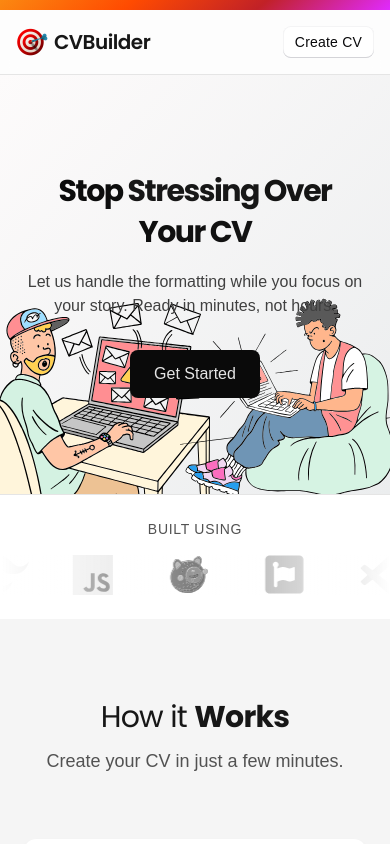
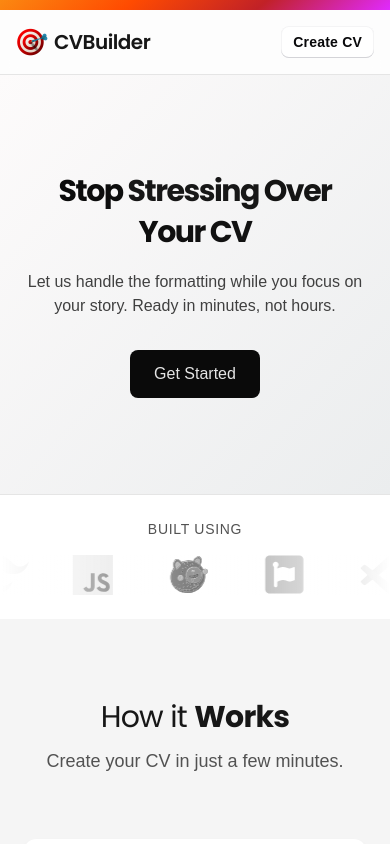
Before and after one commit to khantzawphyo/odin-react-cv, a React (Vite) app: page / in a window 390 px wide. Shown: the top 844 px of the page. Built offline with nearby package versions, Linux system fonts and the light colour scheme; a web font is replaced by a local one.

Commit message:
Add reusable Button component and minor ui changes

```diff
--- a/src/components/Header.jsx
+++ b/src/components/Header.jsx
@@ -1,6 +1,6 @@
-// components/Header.jsx
+import { toast } from "sonner";
+import { Button } from "./ui";
 import { Link, useLocation } from "react-router";
-import { toast } from "sonner";
 import usePrintStore from "@stores/usePrintStore";
 import LogoImage from "@assets/logo.png";
 
@@ -10,9 +10,6 @@ const Header = () => {
 
   const isTemplateSelectPage = location.pathname === "/create";
   const isEditorPage = location.pathname === "/editor";
-
-  const buttonClasses =
-    "group h-8 cursor-pointer rounded-lg bg-white px-3 text-sm leading-8 text-zinc-950 shadow-[0_-1px_0_0px_#d4d4d8_inset,0_0_0_1px_#f4f4f5_inset,0_0.5px_0_1.5px_#fff_inset] select-none hover:bg-zinc-50 active:shadow-[-1px_0px_1px_0px_#e4e4e7_inset,1px_0px_1px_0px_#e4e4e7_inset,0px_0.125rem_1px_0px_#d4d4d8_inset]";
 
   const handleExportCV = () => {
     if (printFunction) {
@@ -42,19 +39,11 @@ const Header = () => {
         </Link>
 
         <nav className="flex items-center gap-6 font-medium tracking-[0.2px]">
-          {isEditorPage && (
-            <button onClick={handleExportCV} className={buttonClasses}>
-              <span className="block group-active:transform-[translate3d(0,1px,0)]">
-                Export CV
-              </span>
-            </button>
-          )}
+          {isEditorPage && <Button onClick={handleExportCV}>Export CV</Button>}
 
           {isTemplateSelectPage && !isEditorPage && (
-            <Link to="/editor" className={buttonClasses}>
-              <span className="block group-active:transform-[translate3d(0,1px,0)]">
-                Go to Editor
-              </span>
+            <Link to="/editor">
+              <Button>Go to Editor</Button>
             </Link>
           )}
 
@@ -72,10 +61,8 @@ const Header = () => {
               >
                 About
               </a>
-              <Link to="/create" className={buttonClasses}>
-                <span className="block group-active:transform-[translate3d(0,1px,0)]">
-                  Create CV
-                </span>
+              <Link to="/create">
+                <Button>Create CV</Button>
               </Link>
             </>
           )}
--- a/src/components/Hero.jsx
+++ b/src/components/Hero.jsx
@@ -20,14 +20,14 @@ const Hero = () => {
         <AnimatedLink to="create">Get Started</AnimatedLink>
       </div>
 
-      <div className="pointer-events-none absolute -bottom-8 -left-6 z-0 h-auto w-60 lg:-left-10 lg:w-[310px] xl:w-[350px]">
+      <div className="pointer-events-none absolute -bottom-8 -left-6 z-0 hidden h-auto w-60 md:block lg:-left-10 lg:w-[310px] xl:w-[350px]">
         <img
           src={Illlustration1}
           alt="Decorative Illustration"
           className="h-auto w-full object-contain"
         />
       </div>
-      <div className="pointer-events-none absolute -right-6 -bottom-6 z-0 h-auto w-60 lg:-right-12 lg:-bottom-12 lg:w-[360px] xl:w-[400px]">
+      <div className="pointer-events-none absolute -right-6 -bottom-6 z-0 hidden h-auto w-60 md:block lg:-right-12 lg:-bottom-12 lg:w-[360px] xl:w-[400px]">
         <img
           src={Illlustration2}
           alt="Decorative Illustration"
--- a/src/components/forms/EducationSection.jsx
+++ b/src/components/forms/EducationSection.jsx
@@ -1,5 +1,5 @@
 import useEducationStore from "@stores/useEducationStore";
-import { Input, Textarea } from "@components/ui";
+import { Input, Textarea, Button } from "@components/ui";
 
 const EducationSection = () => {
   const { education, addEducation, updateEducation, removeEducation } =
@@ -9,9 +9,7 @@ const EducationSection = () => {
     <div className="space-y-6">
       <div className="flex items-center justify-between">
         <h3 className="text-lg font-semibold text-neutral-900">Education</h3>
-        <button
-          type="button"
-          className="cursor-pointer rounded-lg bg-neutral-900 px-4 py-2 text-sm font-medium text-white transition-colors hover:bg-neutral-800"
+        <Button
           onClick={() =>
             addEducation({
               institution: "",
@@ -26,7 +24,7 @@ const EducationSection = () => {
           }
         >
           Add Education
-        </button>
+        </Button>
       </div>
 
       {education.map((edu, index) => (
@@ -99,13 +97,9 @@ const EducationSection = () => {
           </div>
 
           <div className="mt-4 flex justify-end">
-            <button
-              type="button"
-              className="rounded-lg border border-red-300 px-3 py-1 text-sm text-red-600 transition-colors hover:bg-red-50"
-              onClick={() => removeEducation(index)}
-            >
+            <Button variant="danger" onClick={() => removeEducation(index)}>
               Remove
-            </button>
+            </Button>
           </div>
         </div>
       ))}
--- a/src/components/forms/ExperienceSection.jsx
+++ b/src/components/forms/ExperienceSection.jsx
@@ -1,4 +1,5 @@
 import { Input, Textarea } from "@components/ui";
+import { Button } from "@components/ui";
 import useExperienceStore from "@stores/useExperienceStore";
 
 const ExperienceSection = () => {
@@ -11,9 +12,7 @@ const ExperienceSection = () => {
         <h3 className="text-lg font-semibold text-neutral-900">
           Work Experience
         </h3>
-        <button
-          type="button"
-          className="cursor-pointer rounded-lg bg-neutral-900 px-4 py-2 text-sm font-medium text-white transition-colors hover:bg-neutral-800"
+        <Button
           onClick={() =>
             addExperience({
               company: "",
@@ -28,7 +27,7 @@ const ExperienceSection = () => {
           }
         >
           Add Experience
-        </button>
+        </Button>
       </div>
 
       {experiences.map((exp, index) => (
@@ -122,13 +121,12 @@ const ExperienceSection = () => {
           />
 
           <div className="mt-4 flex justify-end">
-            <button
-              type="button"
-              className="rounded-lg border border-red-300 px-3 py-1 text-sm text-red-600 transition-colors hover:bg-red-50"
+            <Button
+              variant="danger"
               onClick={() => removeExperience(index)}
             >
               Remove
-            </button>
+            </Button>
           </div>
         </div>
       ))}
--- a/src/components/forms/SkillsSection.jsx
+++ b/src/components/forms/SkillsSection.jsx
@@ -1,5 +1,5 @@
 import { useState } from "react";
-import { Input, SkillInput, LanguageInput } from "@components/ui";
+import { Input, SkillInput, LanguageInput, Button } from "@components/ui";
 import useSkillsStore from "@stores/useSkillsStore";
 import { faUserTie, faCode } from "@fortawesome/free-solid-svg-icons";
 
@@ -116,13 +116,7 @@ const SkillsSection = () => {
           <h3 className="text-lg font-semibold text-neutral-900">
             Certifications
           </h3>
-          <button
-            type="button"
-            onClick={addCertification}
-            className="cursor-pointer rounded-lg bg-neutral-900 px-4 py-2 text-sm font-medium text-white transition-colors hover:bg-neutral-800"
-          >
-            Add Certification
-          </button>
+          <Button onClick={addCertification}>Add Certification</Button>
         </div>
 
         <div className="space-y-4">
@@ -184,13 +178,12 @@ const SkillsSection = () => {
                 className="mt-4"
               />
               <div className="mt-4 flex justify-end">
-                <button
-                  type="button"
+                <Button
+                  variant="danger"
                   onClick={() => removeCertification(index)}
-                  className="rounded-lg border border-red-300 px-3 py-1 text-sm text-red-600 transition-colors hover:bg-red-50"
                 >
                   Remove
-                </button>
+                </Button>
               </div>
             </div>
           ))}
--- /dev/null
+++ b/src/components/ui/Button.jsx
@@ -0,0 +1,49 @@
+const Button = ({
+  children,
+  onClick,
+  type = "button",
+  disabled = false,
+  variant = "primary",
+  className = "",
+  ...props
+}) => {
+  const baseClasses = `
+    group h-8 cursor-pointer rounded-lg px-3 text-sm leading-8
+    font-semibold transition-colors select-none
+    disabled:cursor-not-allowed disabled:opacity-50
+    ${className}
+  `.trim();
+
+  const variants = {
+    primary: `
+      bg-white text-zinc-950
+      shadow-[0_-1px_0_0px_#d4d4d8_inset,0_0_0_1px_#f4f4f5_inset,0_0.5px_0_1.5px_#fff_inset]
+      hover:bg-zinc-50
+      active:shadow-[-1px_0px_1px_0px_#e4e4e7_inset,1px_0px_1px_0px_#e4e4e7_inset,0px_0.125rem_1px_0px_#d4d4d8_inset]
+    `,
+    danger: `
+      bg-white text-red-600
+      shadow-[0_-1px_0_0px_#d4d4d8_inset,0_0_0_1px_#f4f4f5_inset,0_0.5px_0_1.5px_#fff_inset]
+      hover:bg-zinc-50 hover:text-red-700
+      active:shadow-[-1px_0px_1px_0px_#e4e4e7_inset,1px_0px_1px_0px_#e4e4e7_inset,0px_0.125rem_1px_0px_#d4d4d8_inset]
+    `,
+  };
+
+  const buttonClasses = `${baseClasses} ${variants[variant]}`.trim();
+
+  return (
+    <button
+      type={type}
+      onClick={onClick}
+      disabled={disabled}
+      className={buttonClasses}
+      {...props}
+    >
+      <span className="block group-active:transform-[translate3d(0,1px,0)]">
+        {children}
+      </span>
+    </button>
+  );
+};
+
+export default Button;
--- a/src/components/ui/index.js
+++ b/src/components/ui/index.js
@@ -1,5 +1,6 @@
 export { default as Input } from "./Input";
 export { default as Textarea } from "./Textarea";
+export { default as Button } from "./Button";
 export { default as SkillInput } from "./SkillInput";
 export { default as LanguageInput } from "./LanguageInput";
-export {default as AnimatedLink} from "./AnimatedLink";
+export { default as AnimatedLink } from "./AnimatedLink";
```
